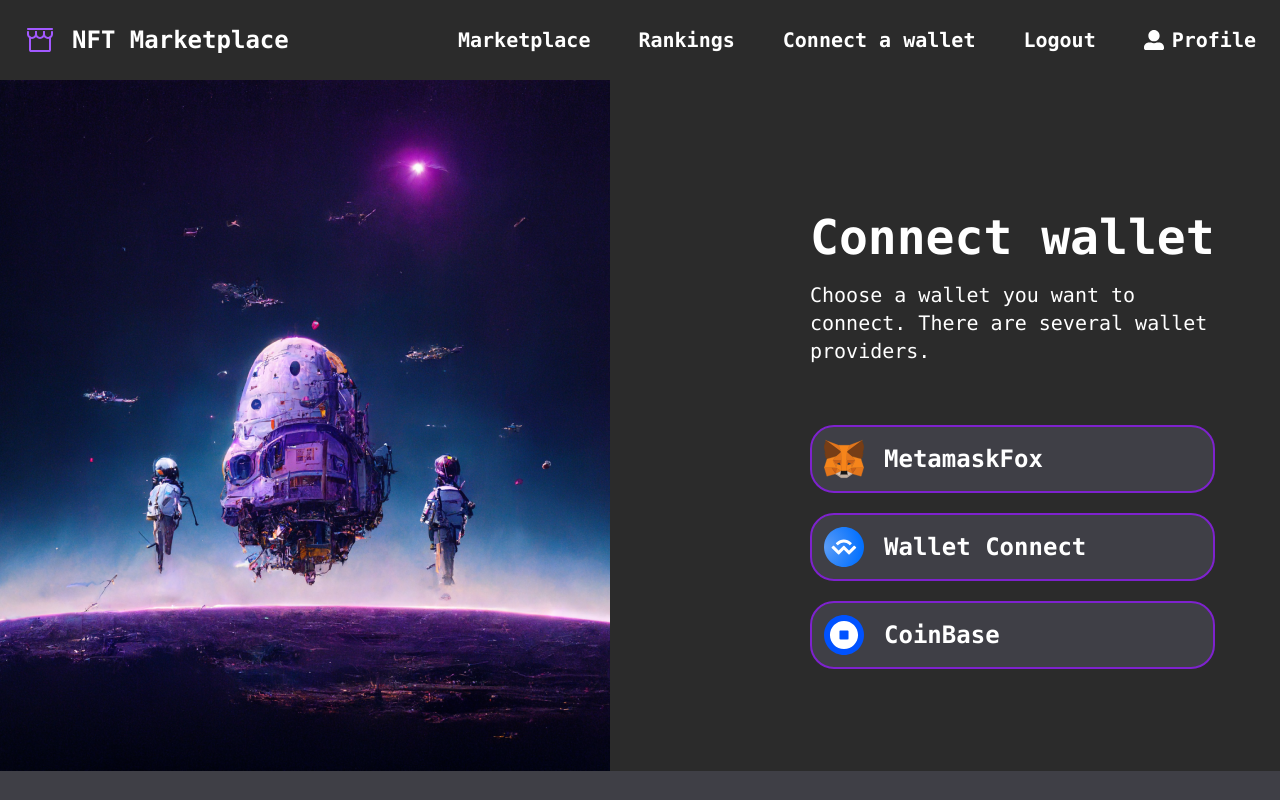
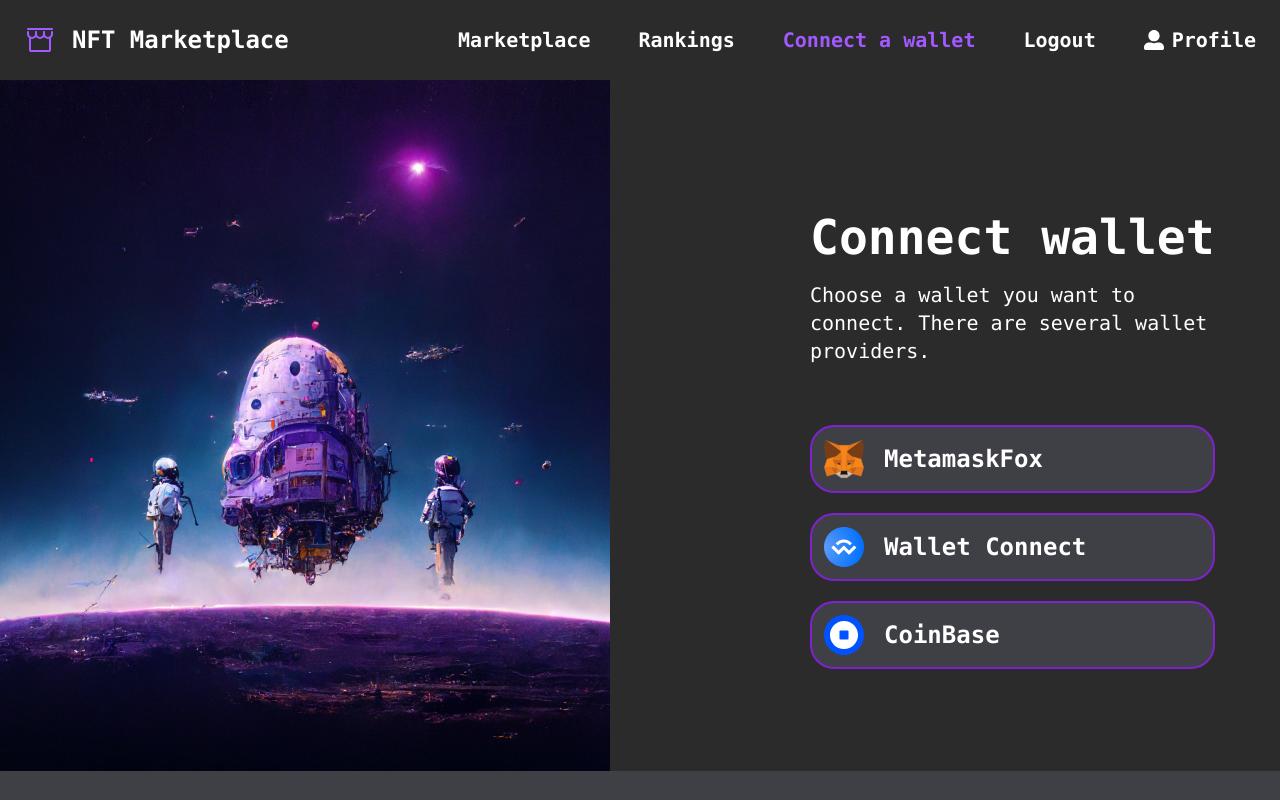
Before and after one commit to NABIL234234/NFT-MARKETPLACE, a React (Vite) app: page /wallet in a window 1280 px wide. Shown: the top 800 px of the page. Built offline with nearby package versions, Linux system fonts and the light colour scheme; sample sign-in values are in the browser's storage; a web font is replaced by a local one.

Commit message:
fix: Route of wallet

```diff
--- a/src/components/Header/Header.jsx
+++ b/src/components/Header/Header.jsx
@@ -81,7 +81,7 @@ export default function Header() {
                   </NavLink>
                 </li>
                 <li>
-                  <NavLink to="/connectWallet" exact="true" className="nav_link">
+                  <NavLink to="/wallet" exact="true" className="nav_link">
                     Connect a wallet
                   </NavLink>
                 </li>
--- a/src/pages/Wallet/index.jsx
+++ b/src/pages/Wallet/index.jsx
@@ -7,7 +7,7 @@ import MetamaskFox from "../../assets/IMAGE/PLAY.SVG/nav/MetamaskFox.svg";
 import WalletConnect from "../../assets/IMAGE/PLAY.SVG/nav/WalletConnect.svg";
 import CoinBase from "../../assets/IMAGE/PLAY.SVG/nav/Coinbase.svg";
 
-export default function () {
+export default function Wallet() {
   return (
     <div className="mdd:flex gap-[20px] md:gap-[40px] lg:gap-[60px] xl:gap-[180px] font-mono smm:text-black ">
       <div>
```
